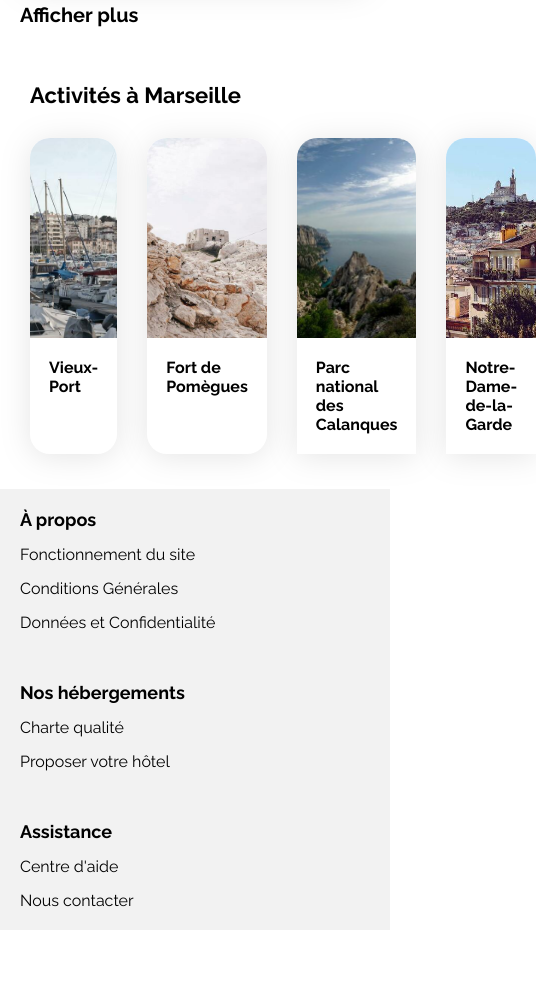
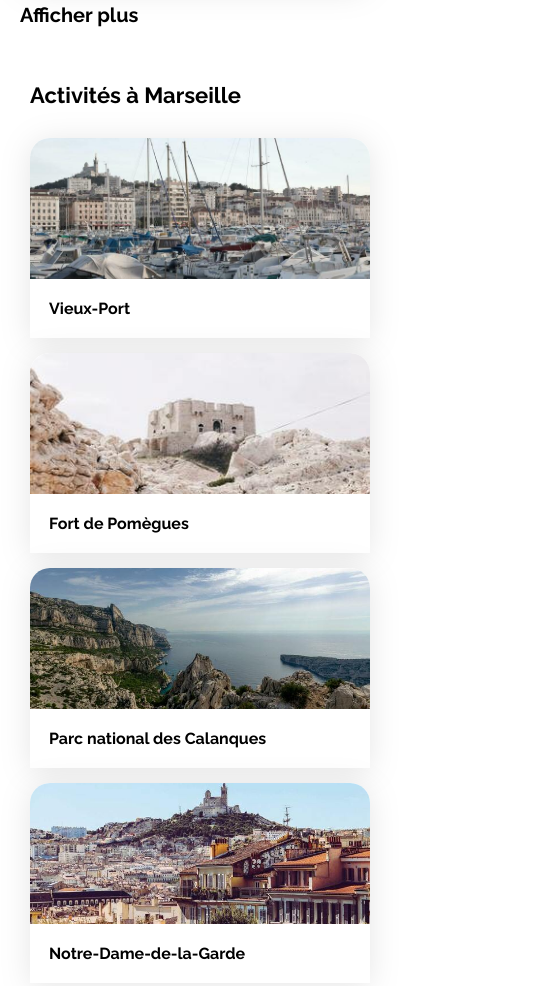
Before and after one commit to Cris0338/P3-Booki-Site, a plain HTML site: page index.html in a window 390 px wide. Shown: the part 2688-3674 px from the top of the page, 536 px wide, since content can reach past the window. Before the commit the page ends 3618 px from the top, so only its background shows below. Drawn offline with Linux system fonts and the light colour scheme.

Commit message:
Correction Activités

```diff
--- a/css/style.css
+++ b/css/style.css
@@ -749,18 +749,18 @@ a {
         padding: 0 30px;
     }
 
-    .activities-cards {
+    .activities__cards {
         width: 100%;
         flex-direction: column;
         gap: 15px;
         padding: 0px;
     }
 
-    .activities-cards img {
+    .activities__cards img {
         height: 141px;
     }
 
-    .activities-cards .card {
+    .activities__cards .card {
         width: 100%;
     }
 
```
